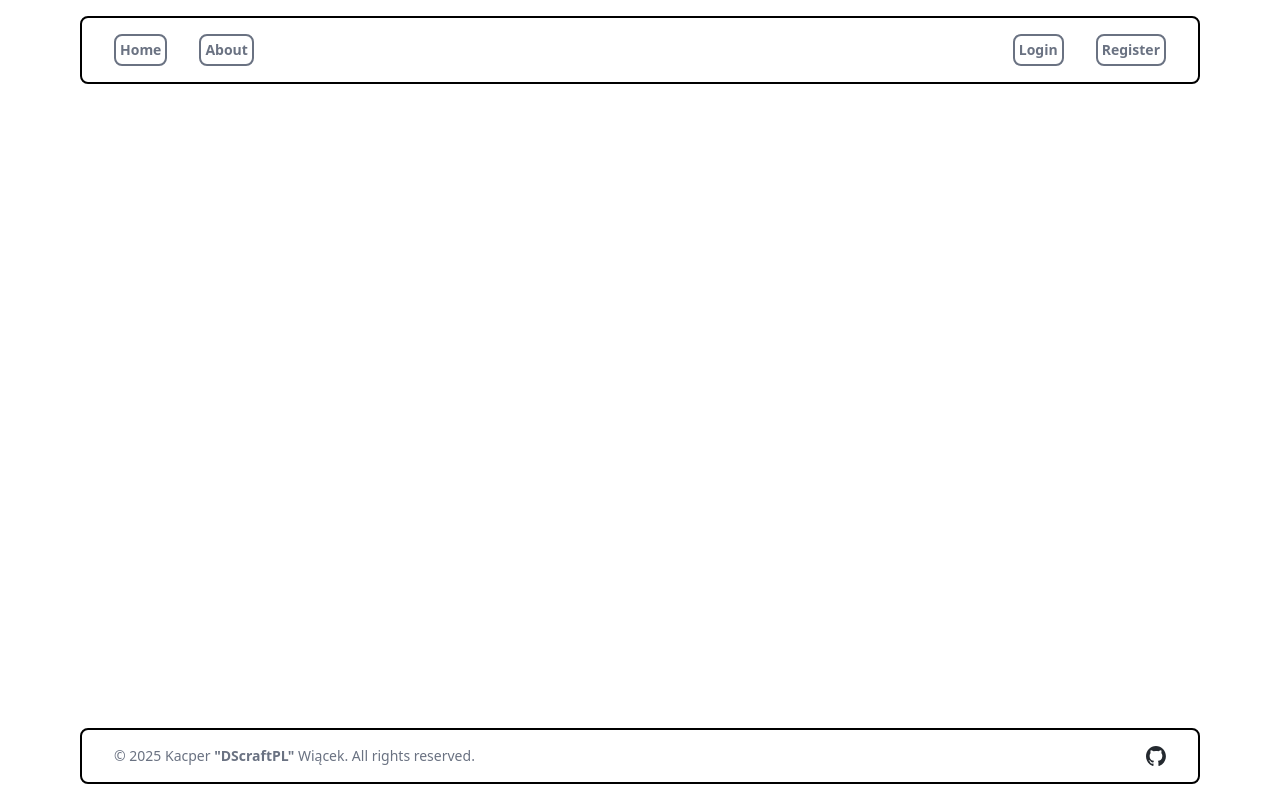
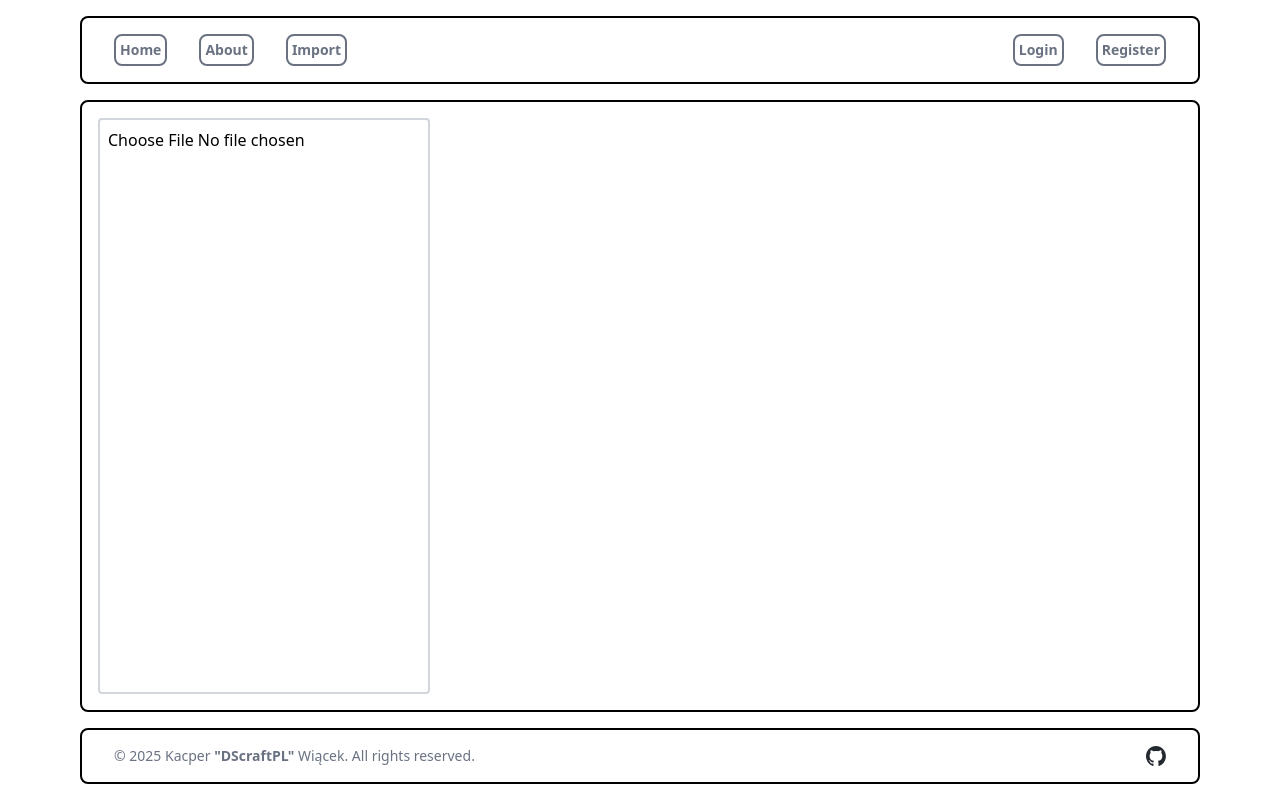
Before and after one commit to DScraftPL/IS_Labs_Final, a React (Vite) app: page /import in a window 1280 px wide. Built offline with nearby package versions, Linux system fonts and the light colour scheme; the HTML template or start-up script is replaced by a standard one.

Commit message:
I HATE XML I HATE XML I HATE XML I HATE XML I HATE XML I HATE XML I HATE XML I HATE XML I HATE XML I HATE XML I HATE XML I HATE XML I HATE XML I HATE XML

```diff
--- a/src/App.tsx
+++ b/src/App.tsx
@@ -10,6 +10,7 @@ import { AuthProvider } from './context/authContext'
 import ProtectedRoute from './components/authRoutes/protectedroute'
 import Profile from './pages/profile'
 import AuthRoute from './components/authRoutes/authroute'
+import Import from './pages/import'
 
 function App() {
 
@@ -42,6 +43,9 @@ function App() {
                 <Profile />
               </ProtectedRoute>
             } />
+            <Route path="/import" element={
+              <Import />
+            } />
           </Routes>
         </div>
         <Footer />
--- a/src/components/navbar.tsx
+++ b/src/components/navbar.tsx
@@ -21,6 +21,9 @@ const Navbar = () => {
           </NavLink>
           <NavLink to="/about" className="text-sm text-gray-500 border-2 rounded-lg p-1 font-semibold" end>
             About
+          </NavLink>
+          <NavLink to="/import" className="text-sm text-gray-500 border-2 rounded-lg p-1 font-semibold" end>
+            Import
           </NavLink>
         </div>
         <div className="flex space-x-8">
--- /dev/null
+++ b/src/pages/import.tsx
@@ -0,0 +1,51 @@
+import { useState, useEffect } from 'react'
+import { Bar } from "react-chartjs-2";
+import { Chart, registerables } from "chart.js";
+
+const Import = () => {
+  const [data, setData] = useState<any>(null);
+  const [isData, setIsData] = useState<boolean>(false);
+
+  const handleDataUpload = (event: React.ChangeEvent<HTMLInputElement>) => {
+    const file = event.target.files?.[0]
+    if (!file) {
+      return
+    }
+
+    const reader = new FileReader()
+    reader.onload = (e) => {
+      try {
+        const content = e.target?.result
+        if (file.type === "application/json") {
+          const json = JSON.parse(content as string)
+          setData(json)
+          setIsData(true)
+        } else {
+          alert("Unsupported file type. Please upload a JSON.")
+        }
+      } catch (error) {
+        console.error("Error reading file:", error)
+        alert("Error reading file. Please ensure it is a valid JSON.")
+      }
+    }
+    reader.readAsText(file)
+  }
+
+  return (
+    <div className="flex flex-grow px-20 mx-20 w-full">
+      <div className="flex border-2 rounded-lg p-4 w-full">
+        <input
+          type="file"
+          accept=".json,.xml"
+          onChange={handleDataUpload}
+          className="border-2 border-gray-300 p-2 rounded"
+        />
+        {isData && (
+          <Bar data={data} />
+        )}
+      </div>
+    </div>
+  )
+}
+
+export default Import;
```
